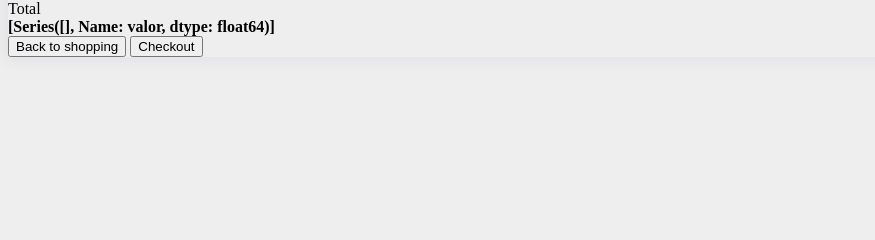
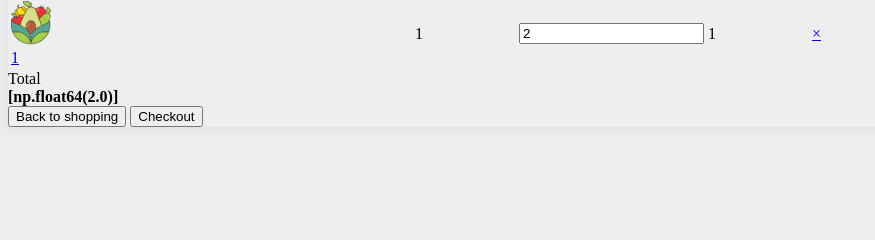
Before and after one commit to Lucahosilva/loja_Organicos-squad-07, a Flask app: page /finalizar in a window 1280 px wide. Shown: the part 156-396 px from the top of the page, without its empty margins (0-875 px from the left). Run offline with Flask 2, Linux system fonts and the light colour scheme; parts of the project's set-up code (start-up, migrations or seed data) failed here and were passed over.

Commit message:
alterações no cart

```diff
--- a/projeto2_lucas_silva/app.py
+++ b/projeto2_lucas_silva/app.py
@@ -7,6 +7,7 @@
 app = Flask(__name__)
 catalogo = pd.read_csv('projeto2_lucas_silva/catalogo.csv', sep=',')
 cart = pd.DataFrame({"Produto":[],"valor":[], "Quantidade":[]})
+cart.set_index('Produto', inplace = True)
 total = 0
 
 @app.route('/carrinho/<pag>')
@@ -17,20 +18,25 @@
 
 @app.route('/produto_adicionado/<produtos>/<valor>')
 def teste(produtos , valor):
-        cart.loc[len(cart)] = produtos , valor, 1
-        cart.to_csv('projeto2_lucas_silva/cart.csv')
-        return redirect ('/carrinho/1')
+    if produtos in cart.index.values:
+        cart.loc[produtos,"Quantidade"] += 1
+    else:
+        cart.loc[produtos] =  [valor, 1 ]
+    cart.to_csv('projeto2_lucas_silva/cart.csv')
+    return redirect(request.referrer)
+    #return redirect ('/carrinho/1')
 
 @app.route('/produto_excluido/<produtos>')
 def excluir(produtos):
     cart.drop(produtos, inplace = True)
     cart.to_csv('projeto2_lucas_silva/cart.csv')
-    return redirect('Checkout.html', produtos = produtos)
+    return redirect('/finalizar')
+
 
 @app.route('/finalizar')
 def finalizar():
-    #cart['valor']=float(cart['valor'])
-    total= cart['valor']
+    total_produto= (cart['Quantidade'].astype(float)*cart['valor'].astype(float))
+    total= (cart['Quantidade'].astype(float)*cart['valor'].astype(float)).sum()
     return render_template('Checkout.html' ,cart =cart, total = total)
 
 if __name__ == "__main__":
--- a/projeto2_lucas_silva/templates/Checkout.html
+++ b/projeto2_lucas_silva/templates/Checkout.html
@@ -35,14 +35,14 @@
                         <div class="media align-items-center">
                           <img src="imagens/icone_logo.png" class="d-block ui-w-40 ui-bordered mr-4" alt="">
                           <div >
-                            <a href="#" class="d-block text-dark">{{row['Produto']}}</a>
+                            <a href="#" class="d-block text-dark">{{index}}</a>
                           </div>
                         </div>
                       </td>
                       <td class="text-right font-weight-semibold align-middle p-4">{{row['valor']}}</td>
                       <td class="align-middle p-4"><input type="number" class="form-control text-center" value="{{row['Quantidade']}}"></td>
                       <td class="text-right font-weight-semibold align-middle p-4">{{row['valor']}}</td>
-                      <td class="text-center align-middle px-0"><a href="produto_excluido/{{row['Produto']}}" class="shop-tooltip close float-none text-danger" title="" data-original-title="Remove">×</a></td>
+                      <td class="text-center align-middle px-0"><a href="produto_excluido/{{index}}" class="shop-tooltip close float-none text-danger" title="" data-original-title="Remove">×</a></td>
                     </tr>
                     {% endfor %}
                   </tbody>
```
Also changed, not shown: projeto2_lucas_silva/cart.csv (+3 -6 lines).
